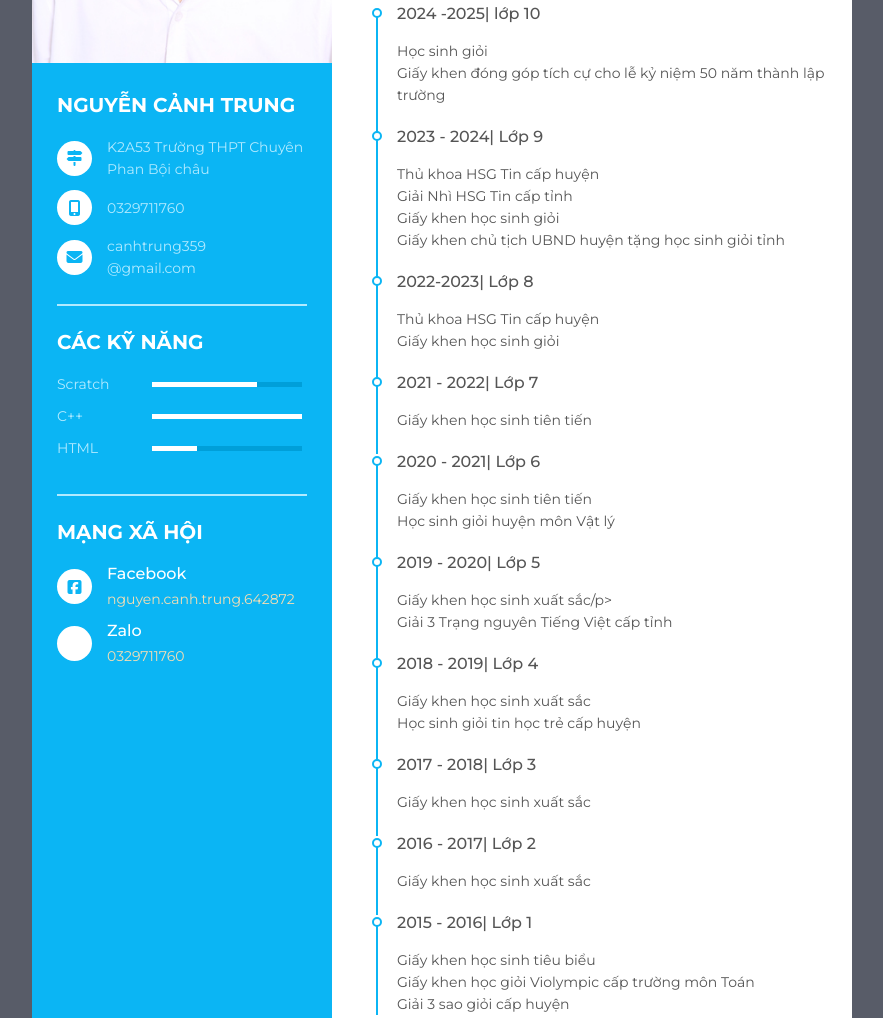
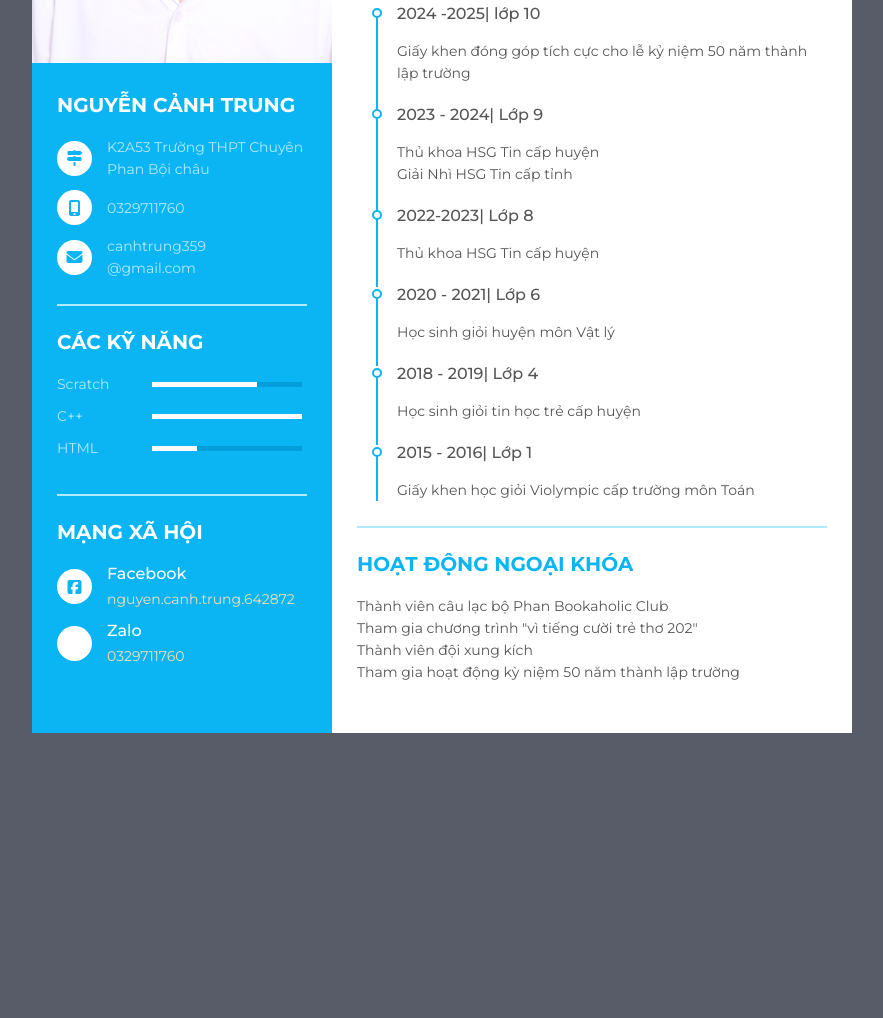
Before and after one commit to nct359/cvcanhtrung, a plain HTML site: page index.html in a window 1280 px wide. Shown: the part 387-1405 px from the top of the page, without its empty margins (158-1041 px from the left). After the commit the page ends 1170 px from the top, so only its background shows below. Drawn offline with Linux system fonts and the light colour scheme; some icons are missing.

Commit message:
Update index.html

```diff
--- a/index.html
+++ b/index.html
@@ -127,8 +127,7 @@
           <li>
             <div class="date">2024 -2025| lớp 10 </div>
             <div class="info">
-              <p>Học sinh giỏi</p>
-              <p>Giấy khen đóng góp tích cự cho lễ kỷ niệm 50 năm thành lập trường</p>
+              <p>Giấy khen đóng góp tích cực cho lễ kỷ niệm 50 năm thành lập trường</p>
             </div>
           </li>
           <li>
@@ -136,62 +135,30 @@
             <div class="info">
               <p>Thủ khoa HSG Tin cấp huyện</p>
               <p>Giải Nhì HSG Tin cấp tỉnh</p>
-              <p>Giấy khen học sinh giỏi</p>
-              <p>Giấy khen chủ tịch UBND huyện tặng học sinh giỏi tỉnh</p>
             </div>
           </li>
           <li>
             <div class="date">2022-2023| Lớp 8</div>
             <div class="info">
               <p>Thủ khoa HSG Tin cấp huyện</p>
-              <p>Giấy khen học sinh giỏi</p>
-            </div>
-          </li>
-          <li>
-            <div class="date">2021 - 2022| Lớp 7</div>
-            <div class="info">
-              <p>Giấy khen học sinh tiên tiến</p>
             </div>
           </li>
           <li>
             <div class="date">2020 - 2021| Lớp 6</div>
             <div class="info">
-              <p>Giấy khen học sinh tiên tiến</p>
               <p>Học sinh giỏi huyện môn Vật lý</p>
-            </div>
-          </li>
-          <li>
-            <div class="date">2019 - 2020| Lớp 5</div>
-            <div class="info">
-              <p>Giấy khen học sinh xuất sắc/p>
-              <p>Giải 3 Trạng nguyên Tiếng Việt cấp tỉnh</p>
             </div>
           </li>
           <li>
             <div class="date">2018 - 2019| Lớp 4</div>
             <div class="info">
-              <p>Giấy khen học sinh xuất sắc</p>
               <p>Học sinh giỏi tin học trẻ cấp huyện</p>
-            </div>
-          </li>
-          <li>
-            <div class="date">2017 - 2018| Lớp 3</div>
-            <div class="info">
-              <p>Giấy khen học sinh xuất sắc</p>
-            </div>
-          </li>
-          <li>
-            <div class="date">2016 - 2017| Lớp 2</div>
-            <div class="info">
-              <p>Giấy khen học sinh xuất sắc</p>
             </div>
           </li>
           <li>
             <div class="date">2015 - 2016| Lớp 1</div>
             <div class="info">
-              <p>Giấy khen học sinh tiêu biểu</p>
               <p>Giấy khen học giỏi Violympic cấp trường môn Toán</p>
-              <p>Giải 3 sao giỏi cấp huyện</p>
             </div>
           </li>
         </ul>
```
